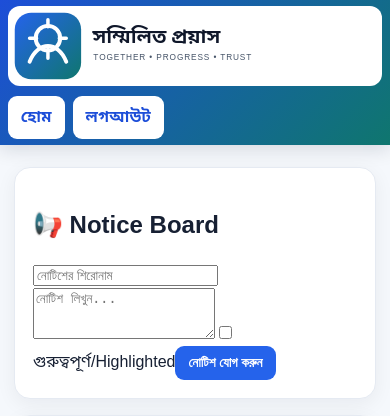
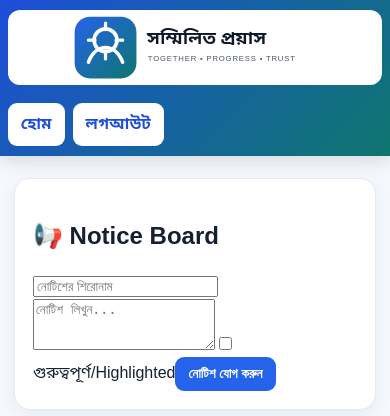
Before and after one commit to sommilito-proyash/sommilitoproyash, a Flask app: template templates/admin.html in a window 390 px wide. Shown: the top 416 px of the page. Run offline with Flask 3, Linux system fonts and the light colour scheme; the template is opened without the code that fills it, so the values that code supplies are empty; parts of the project's set-up code (start-up, migrations or seed data) failed here and were passed over.

Commit message:
Update style.css

```diff
--- a/static/style.css
+++ b/static/style.css
@@ -5,7 +5,7 @@ body{margin:0;font-family:Arial,'Noto Sans Bengali',sans-serif;background:#f5f8f
 header{
   background:linear-gradient(135deg,#1d4ed8,#0f766e);
   color:#fff;
-  padding:12px 5%;
+  padding:10px 2%;
   display:flex;
   justify-content:space-between;
   align-items:center;
@@ -17,10 +17,16 @@ header{
   z-index:20
 }
 
-.brand{display:block}
+.brand{
+  display:block;
+  flex:1 1 auto;
+  min-width:0
+}
+
 .brand img{
-  width:min(290px,70vw);
-  height:70px;
+  width:min(520px,100%);
+  height:auto;
+  max-height:100px;
   display:block;
   background:#fff;
   border-radius:12px;
@@ -28,7 +34,13 @@ header{
   object-fit:contain
 }
 
-nav{display:flex;gap:8px;flex-wrap:wrap}
+nav{
+  display:flex;
+  gap:8px;
+  flex-wrap:wrap;
+  flex:0 0 auto
+}
+
 nav a,.button,button{
   border:0;
   border-radius:9px;
@@ -38,14 +50,20 @@ nav a,.button,button{
   font-weight:700;
   transition:transform .15s ease,box-shadow .15s ease,opacity .15s ease
 }
+
 nav a,.button{background:#fff;color:#1d4ed8}
 button{background:#2563eb;color:#fff}
+
 nav a:hover,.button:hover,button:hover{
   transform:translateY(-1px);
   box-shadow:0 5px 14px rgba(15,23,42,.12)
 }
 
-main{max-width:1250px;margin:22px auto;padding:0 14px}
+main{
+  max-width:1250px;
+  margin:22px auto;
+  padding:0 14px
+}
 
 .panel,.summary-section{
   background:#fff;
@@ -56,17 +74,26 @@ main{max-width:1250px;margin:22px auto;padding:0 14px}
   border:1px solid #e5eaf2
 }
 
-.section-title,.notice-head{display:flex;align-items:center;gap:9px}
+.section-title,.notice-head{
+  display:flex;
+  align-items:center;
+  gap:9px
+}
+
 .section-title h2,.notice-head h2{margin:0}
 
-.grand-summary{background:linear-gradient(135deg,#eff6ff,#ecfeff)}
+.grand-summary{
+  background:linear-gradient(135deg,#eff6ff,#ecfeff)
+}
 
 .cards{
   display:grid;
   grid-template-columns:repeat(4,1fr);
   gap:12px
 }
+
 .cards.two{grid-template-columns:repeat(2,1fr)}
+
 .cards>div{
   background:#fff;
   border-radius:13px;
@@ -75,14 +102,24 @@ main{max-width:1250px;margin:22px auto;padding:0 14px}
   box-shadow:0 3px 12px rgba(15,23,42,.05);
   border:1px solid #edf1f7
 }
-.cards b{display:block;font-size:1.35rem}
-.cards span{display:block;margin-top:5px;color:#64748b}
+
+.cards b{
+  display:block;
+  font-size:1.35rem
+}
+
+.cards span{
+  display:block;
+  margin-top:5px;
+  color:#64748b
+}
 
 .year-summary-grid{
   display:grid;
   grid-template-columns:repeat(auto-fit,minmax(210px,1fr));
   gap:12px
 }
+
 .year-summary{
   display:block;
   color:inherit;
@@ -93,14 +130,25 @@ main{max-width:1250px;margin:22px auto;padding:0 14px}
   padding:15px;
   transition:.18s ease
 }
+
 .year-summary:hover,.year-summary.selected{
   transform:translateY(-2px);
   box-shadow:0 7px 18px rgba(15,23,42,.08);
   border-color:#60a5fa;
   background:#eff6ff
 }
-.year-summary h3{margin:0 0 10px;color:#1d4ed8}
-.year-summary h3 small{font-size:.72rem;color:#64748b;font-weight:600}
+
+.year-summary h3{
+  margin:0 0 10px;
+  color:#1d4ed8
+}
+
+.year-summary h3 small{
+  font-size:.72rem;
+  color:#64748b;
+  font-weight:600
+}
+
 .year-summary div{
   display:flex;
   justify-content:space-between;
@@ -108,6 +156,7 @@ main{max-width:1250px;margin:22px auto;padding:0 14px}
   padding:5px 0;
   border-top:1px solid #e5e7eb
 }
+
 .year-summary span{color:#64748b}
 .year-summary strong{font-size:1.05rem}
 
@@ -118,6 +167,7 @@ main{max-width:1250px;margin:22px auto;padding:0 14px}
   align-items:center;
   margin:12px 0
 }
+
 .year{
   padding:7px 11px;
   background:#e2e8f0;
@@ -125,7 +175,11 @@ main{max-width:1250px;margin:22px auto;padding:0 14px}
   text-decoration:none;
   color:#334155
 }
-.year.active{background:#2563eb;color:#fff}
+
+.year.active{
+  background:#2563eb;
+  color:#fff
+}
 
 /* Member List table */
 .table-wrap{
@@ -171,8 +225,15 @@ th{
   margin-right:6px
 }
 
-.paid{background:#dcfce7;color:#166534}
-.due{background:#fee2e2;color:#991b1b}
+.paid{
+  background:#dcfce7;
+  color:#166534
+}
+
+.due{
+  background:#fee2e2;
+  color:#991b1b
+}
 
 .toggle{padding:6px 9px}
 
@@ -184,7 +245,11 @@ th{
   box-shadow:0 4px 16px rgba(15,23,42,.05)
 }
 
-.notice{padding:12px;border-bottom:1px solid #fed7aa}
+.notice{
+  padding:12px;
+  border-bottom:1px solid #fed7aa
+}
+
 .notice:last-child{border-bottom:0}
 .notice-title{font-weight:700}
 .notice small,.comment small{color:#64748b}
@@ -205,9 +270,22 @@ th{
   margin-bottom:12px
 }
 
-.login{max-width:480px;margin:45px auto}
-.login-panel{text-align:center;padding:25px}
-.login-logo{width:min(420px,100%);height:auto;margin:0 auto 10px}
+.login{
+  max-width:480px;
+  margin:45px auto
+}
+
+.login-panel{
+  text-align:center;
+  padding:25px
+}
+
+.login-logo{
+  width:min(420px,100%);
+  height:auto;
+  margin:0 auto 10px
+}
+
 .login form{text-align:left}
 
 .login input,.add-member-form input,.add-member-form textarea,
@@ -220,34 +298,54 @@ th{
   background:#fff
 }
 
-.add-member-form{display:grid;gap:4px}
+.add-member-form{
+  display:grid;
+  gap:4px
+}
 
 .smallform{
   display:flex;
   gap:5px;
   align-items:center
 }
+
 .smallform input{
   margin:0;
   min-width:90px
 }
 
-.danger{background:#dc2626;color:#fff}
-.success{background:#16a34a;color:#fff}
-.secondary{background:#475569}
-.small{padding:7px 10px;font-size:.9rem}
+.danger{
+  background:#dc2626;
+  color:#fff
+}
+
+.success{
+  background:#16a34a;
+  color:#fff
+}
+
+.secondary{
+  background:#475569
+}
+
+.small{
+  padding:7px 10px;
+  font-size:.9rem
+}
 
 .profile{
   display:flex;
   gap:20px;
   align-items:center
 }
+
 .profilephoto{
   width:130px;
   height:130px;
   border-radius:16px;
   object-fit:cover
 }
+
 .avatar{
   width:130px;
   height:130px;
@@ -258,6 +356,7 @@ th{
   justify-content:center;
   font-size:2rem
 }
+
 .profile-info p{margin:4px 0}
 
 .months{
@@ -272,9 +371,21 @@ th{
   text-align:center;
   border:1px solid transparent
 }
-.paidbox{background:#dcfce7;border-color:#bbf7d0}
-.duebox{background:#fee2e2;border-color:#fecaca}
-.optionalbox{background:#f1f5f9;border-color:#e2e8f0}
+
+.paidbox{
+  background:#dcfce7;
+  border-color:#bbf7d0
+}
+
+.duebox{
+  background:#fee2e2;
+  border-color:#fecaca
+}
+
+.optionalbox{
+  background:#f1f5f9;
+  border-color:#e2e8f0
+}
 
 .paidbox b,.duebox b,.optionalbox b,
 .paidbox span,.duebox span,.optionalbox span,
@@ -283,10 +394,12 @@ th{
 }
 
 .comments{margin-top:15px}
+
 .comment{
   padding:12px;
   border-bottom:1px solid #e5e7eb
 }
+
 .smallbtn{padding:6px 9px}
 .note{color:#64748b}
 .inactive-row{opacity:.65}
@@ -312,12 +425,14 @@ th{
   grid-template-columns:repeat(4,1fr);
   gap:8px
 }
+
 .month-checks label{
   background:#fff;
   border:1px solid #e2e8f0;
   border-radius:8px;
   padding:8px
 }
+
 .month-checks input{
   width:auto;
   margin:0 7px 0 0
@@ -330,6 +445,7 @@ th{
   border-top:1px solid #e5e7eb;
   padding:10px 0
 }
+
 .admin-notice small{
   display:block;
   color:#64748b
@@ -337,7 +453,8 @@ th{
 
 @media(max-width:800px){
   header{
-    position:static
+    position:static;
+    padding:10px 2%;
   }
 
   .cards{
@@ -358,7 +475,13 @@ th{
   }
 
   .brand img{
-    height:58px
+    width:min(500px,100%);
+    height:auto;
+    max-height:85px
+  }
+
+  nav{
+    width:100%;
   }
 
   .login{
@@ -388,100 +511,13 @@ th{
   }
 
   .brand img{
-    width:240px;
-    height:52px
-  }
-}
-/* Version 6.4 - Full Width Header */
-header {
-    width: 100%;
-    max-width: 100%;
-    margin: 0;
-    padding: 18px 20px;
-    box-sizing: border-box;
-}
-
-header .logo,
-header img {
-    max-height: 85px;
-    width: auto;
-}
-
-header h1,
-header .site-title {
-    font-size: 32px;
-    font-weight: 700;
-    margin: 0;
-}
-
-@media (max-width: 600px) {
-    header {
-        padding: 14px 10px;
-    }
-
-    header .logo,
-    header img {
-        max-height: 65px;
-    }
-
-    header h1,
-    header .site-title {
-        font-size: 24px;
-    }/* Version 6.4 - Prominent Full Header */
-header{
-  width:100%;
-  padding:10px 2%;
-  display:flex;
-  align-items:center;
-  justify-content:space-between;
-  gap:20px;
-}
-
-.brand{
-  display:block;
-  flex:1 1 auto;
-  min-width:0;
-}
-
-.brand img{
-  display:block;
-  width:100%;
-  max-width:650px;
-  height:auto;
-  max-height:130px;
-  object-fit:contain;
-  object-position:left center;
-}
-
-nav{
-  flex:0 0 auto;
-}
-
-@media(max-width:800px){
-  header{
-    padding:8px 2%;
-    gap:10px;
-  }
-
-  .brand img{
-    max-width:500px;
-    max-height:100px;
-  }
-}
-
-@media(max-width:480px){
-  header{
-    padding:6px 2%;
-  }
-
-  .brand img{
     width:100%;
     max-width:100%;
-    max-height:80px;
+    height:auto;
+    max-height:75px
   }
 
   nav{
     width:100%;
   }
 }
-}
```
